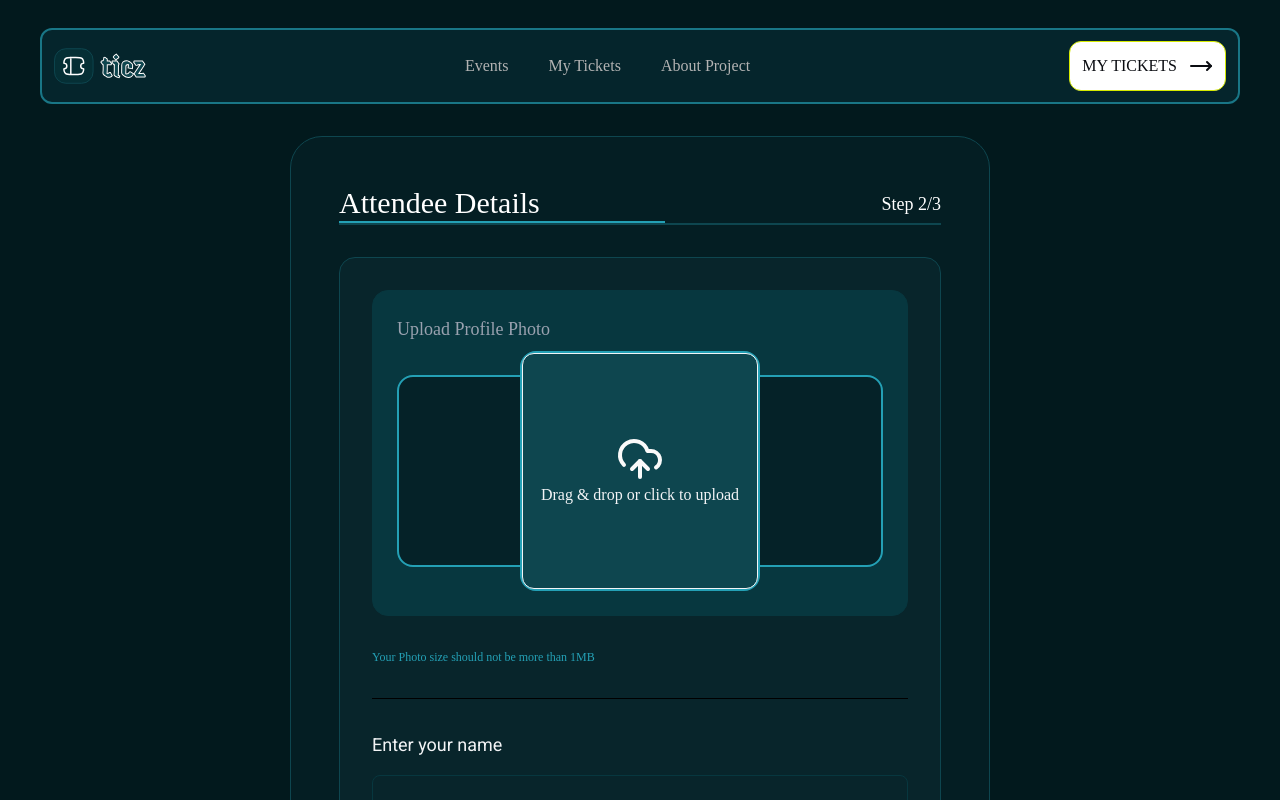
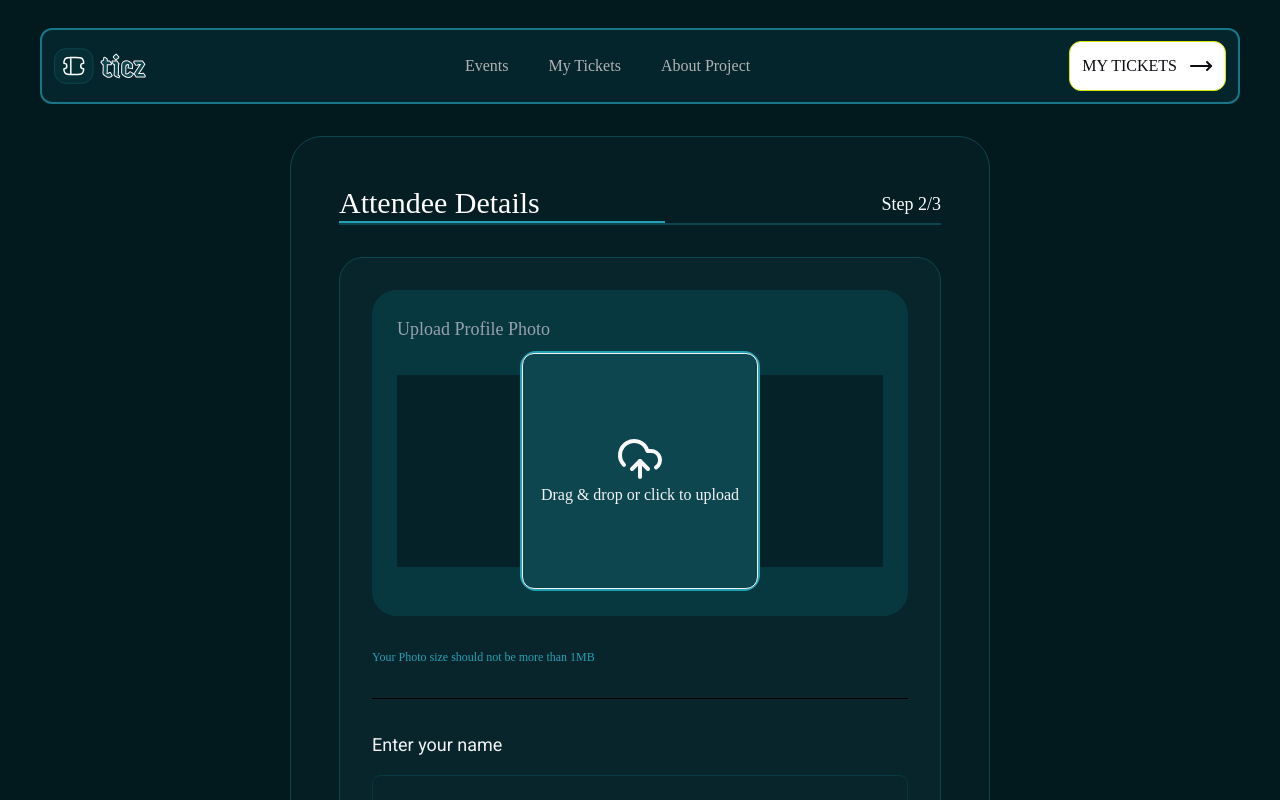
Before and after one commit to Chris-rcrown/conference-form-generator, a React (Vite) app: page /details in a window 1280 px wide. Shown: the top 800 px of the page. Built offline with nearby package versions, Linux system fonts and the light colour scheme; a web font is replaced by a local one.

Commit message:
ticket design changes

```diff
--- a/src/pages/attendee-details.jsx
+++ b/src/pages/attendee-details.jsx
@@ -99,16 +99,16 @@ const Details = () => {
         {/* Form Container */}
         <div
           style={{ fontFamily: "Rbotor" }}
-          className="bg-[#08252B] flex flex-col gap-8 p-6 md:p-8 border border-[#0E464F] rounded-2xl"
+          className="bg-[#08252B] flex flex-col gap-8 p-6 md:p-8 border border-[#0E464F] rounded-3xl"
         >
           {/* Image Upload */}
-          <div className="flex flex-col items-center p-6 bg-[#07373F] border border-[#07373F] rounded-2xl text-gray-100 w-full">
+          <div className="flex flex-col items-center p-6 bg-[#07373F] border border-[#07373F] rounded-3xl text-gray-100 w-full">
             <p className="text-lg text-gray-400 self-start capitalize">
               Upload profile photo
             </p>
 
             <div
-              className="flex justify-center items-center mt-8 h-48 w-full bg-[#052228] border-2 border-[#24A0B5] rounded-2xl "
+              className="flex justify-center items-center mt-8 h-48 w-full bg-[#052228] "
               onDragOver={(e) => e.preventDefault()}
               onDrop={handleDrop}
               onClick={() => document.getElementById("fileInput").click()}
--- a/src/pages/getTicket.jsx
+++ b/src/pages/getTicket.jsx
@@ -47,6 +47,7 @@ const GetTicket = () => {
           </div>
           {/* Ticket card */}
           <div id="ticket-download" style={{fontFamily: 'robotor'}} className="bg-gradient-to-b from-[#133D44] to-[#031E21] p-4 relative custom-clip-path border border-[#24A0B5] rounded-2xl shadow-md mb-[24px] w-[300px] h-[700px] flex flex-col">
+          <div className="border border-[#24A0B5] rounded-2xl">
             <div className="flex flex-col items-center w-[260px] h-[446px] py-4">
               <div className="mt-[14px]">
                 <h3 style={{fontFamily: 'Roadrage'}} className="text-lg  text-center text-gray-100 text-[34px]">
@@ -104,6 +105,7 @@ const GetTicket = () => {
                   </span>
                 </div>
               </div>
+              </div>
               <div>
                 <LineDivider />
               </div>
@@ -121,7 +123,8 @@ const GetTicket = () => {
                 </p>
               </div>
             </div>
-          </div>
+        </div>
+          {/* ticket end */}
           </div>
           <div style={{fontFamily: 'Jeju'}} className="flex flex-col md:flex-row gap-[24px] mt-[32px]">
             <Button
```
